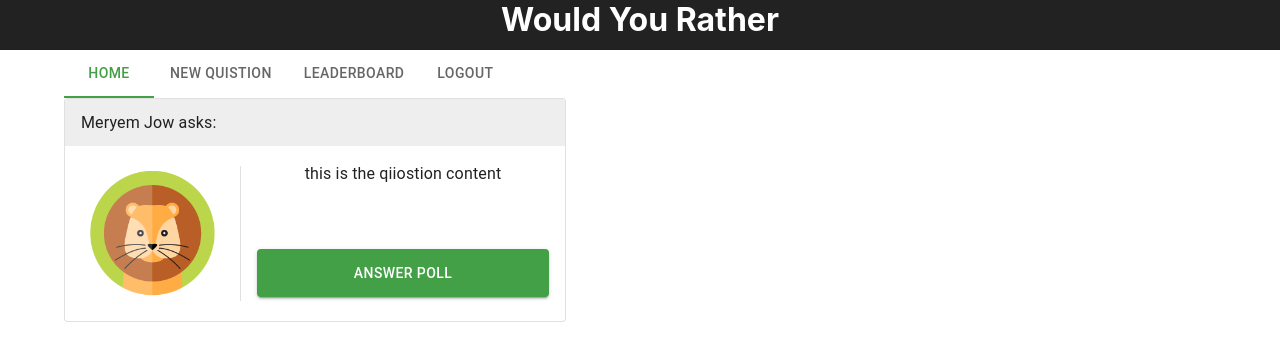
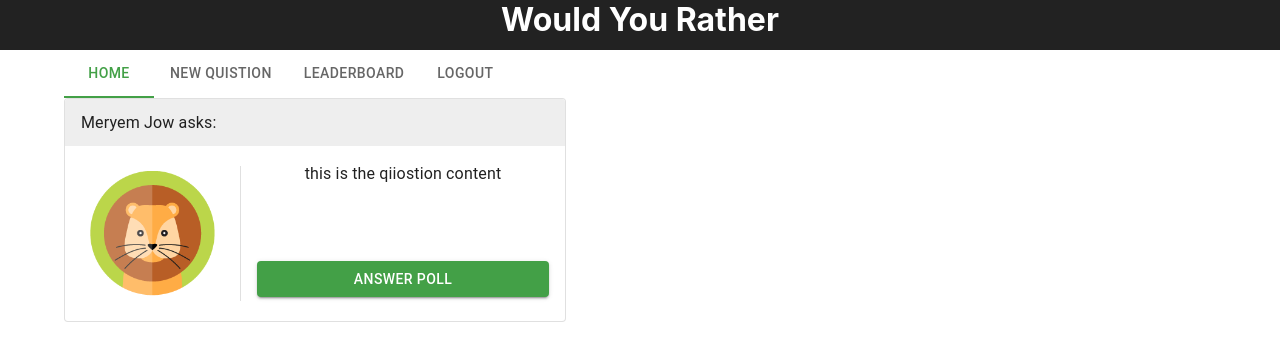
Before and after one commit to TokaAbdulhamied/would-you-rather, a React (Create React App) app: page /home in a window 1280 px wide. Shown: the top 360 px of the page. Built offline with nearby package versions, Linux system fonts and the light colour scheme.

Commit message:
edit style

```diff
--- a/src/components/UserCard.js
+++ b/src/components/UserCard.js
@@ -32,7 +32,7 @@ export default function UserCard() {
           <span className={classes.span}></span>
           <CardContent className={classes.content}>
             <Typography>this is the qiiostion content </Typography>
-            <Button sx={{ py: 1.5 }} variant="contained">
+            <Button sx={{ py: 0.7 }} variant="contained">
               Answer Poll
             </Button>
           </CardContent>
```
